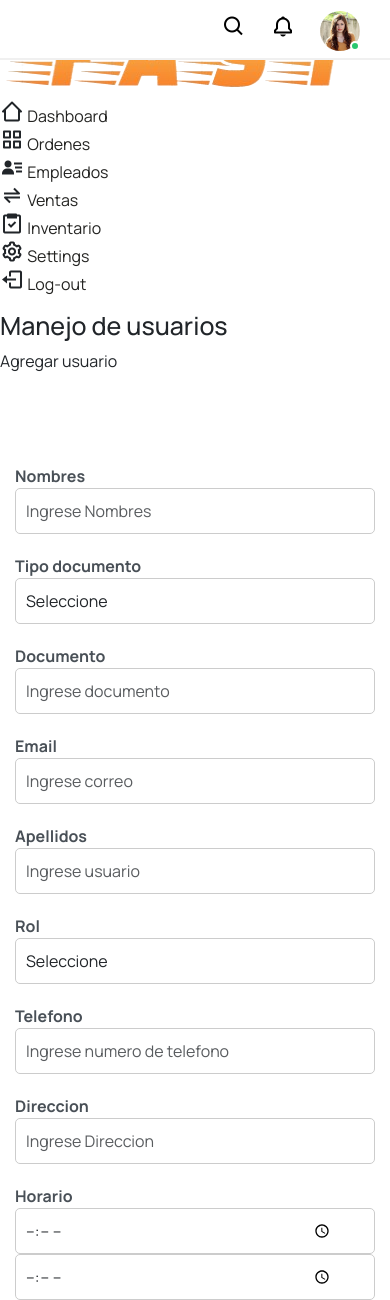
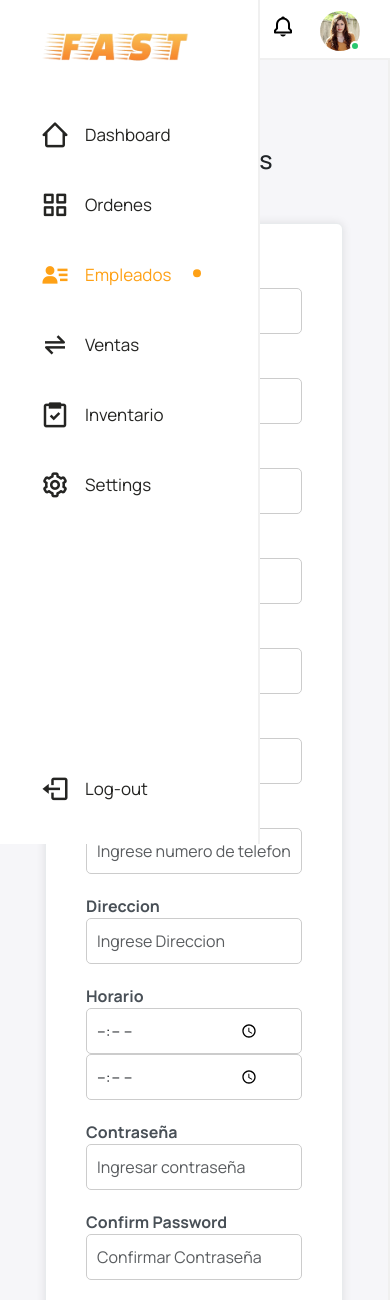
Before and after one commit to DevAndrewGx/FASAT-PROJECT, a PHP site: page /views/html/admin/crearEmpleado.php in a window 390 px wide. Shown: the top 1300 px of the page. Run offline with PHP 8.4, Linux system fonts and the light colour scheme; some libraries are stand-ins or nearby versions.

Commit message:
Fixing responsive interfaces

```diff
--- a/views/html/admin/crearEmpleado.php
+++ b/views/html/admin/crearEmpleado.php
@@ -16,8 +16,7 @@
 
 <body>
     <!-- ASIDE CONTAINER -->
-    <div class="main-container">
-
+    <div class="main-wrapper">
         <header>
             <nav>
                 <ul class="items-right">
@@ -110,19 +109,21 @@
 
 
         <!-- END OF SIDEBAR -->
-        <!-- HEADER STYLES -->
 
 
         <!-- MAIN CONTENT -->
-        <main>
+        <main class="page-wrapper" style="min-height: 995px">
+            <div class="content">
+                <div class="page-header">
+                    <div class="page-title">
                         <h1>Manejo de usuarios</h1>
                         <p>Agregar usuario</p>
-            <div class="page-wrapper">
-                <div class="content">
 
-                    <div class="">
+                    </div>
+                </div>
+
+                <div class="card">
                     <div class="card-body">
-
                         <form enctype="multipart/form-data" id="formularioRegistro">
                             <div class="row">
                                 <div class="col-lg-3 col-sm-6 col-12">
@@ -233,11 +234,11 @@
                     </div>
                 </div>
             </div>
-            </div>
+
+
+
 
         </main>
-
-
     </div>
     <script src="https://cdn.jsdelivr.net/npm/apexcharts"></script>
     <!-- JS BOOTSTRAP -->
--- a/views/html/admin/gestionEmpleados.php
+++ b/views/html/admin/gestionEmpleados.php
@@ -181,10 +181,6 @@
     <!-- JQuery -->
     <script src="https://code.jquery.com/jquery-3.7.1.js"></script>
 
-
-    <!-- JQuery -->
-    <script src="https://code.jquery.com/jquery-3.7.1.js"></script>
-
     <!-- JS BOOTSTRAP -->
     <script src="https://cdnjs.cloudflare.com/ajax/libs/twitter-bootstrap/5.3.0/js/bootstrap.bundle.min.js"></script>
 
--- a/views/styles/style.css
+++ b/views/styles/style.css
@@ -802,6 +802,7 @@
     justify-content: space-between;
     align-items: center;
     margin: 0;
+    padding-top: 25px;
 }
 
 .page-wrapper .content .card {
```
Lines whose indentation alone changed are shown as unchanged.
